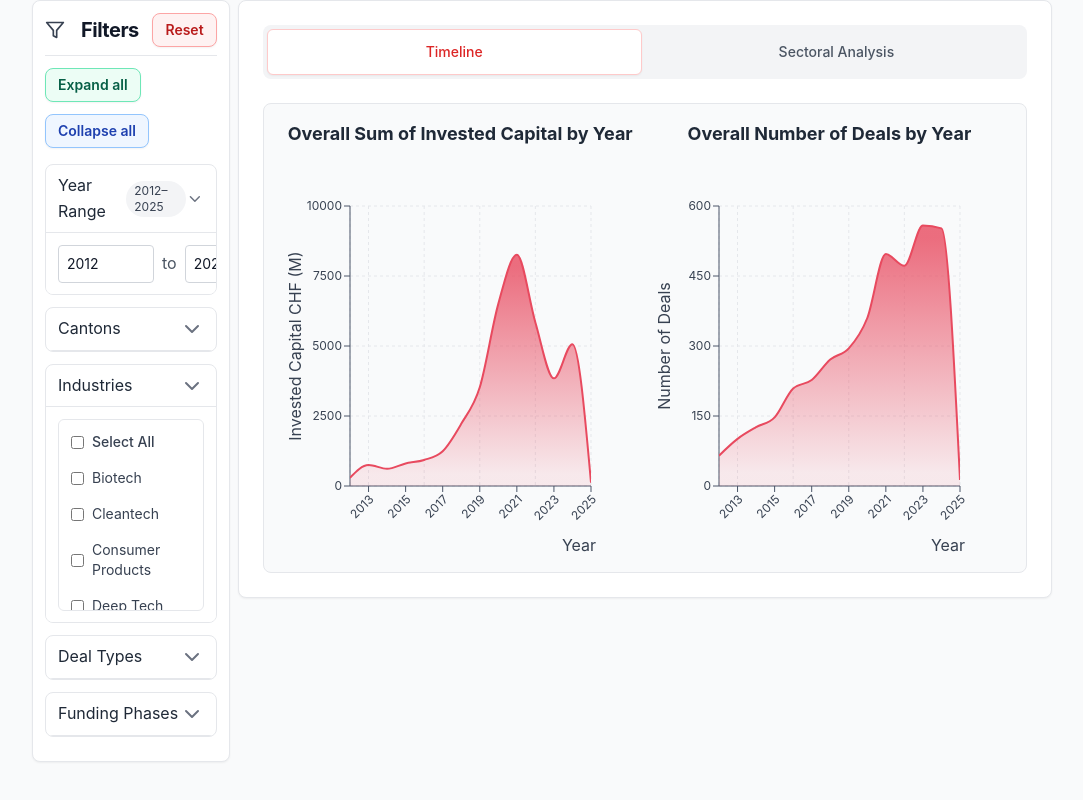
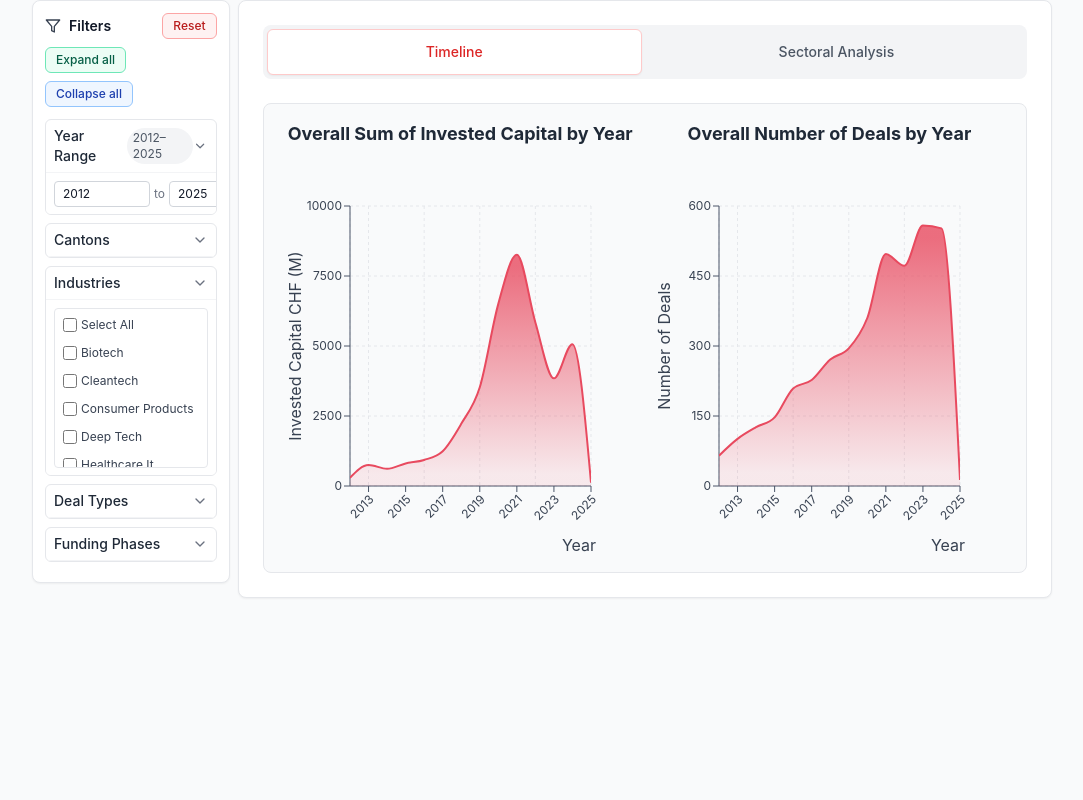
Before and after one commit to alionazherdetska/swiss-vc-dashboard, a React (Create React App) app: page / in a window 1280 px wide. Shown: the whole page, without its empty margins (98-1181 px from the left). Built offline with nearby package versions, Linux system fonts and the light colour scheme.

Commit message:
chnaged the sizes of the number inputs

```diff
--- a/src/components/filters/FilterPanel.js
+++ b/src/components/filters/FilterPanel.js
@@ -33,24 +33,24 @@ const Section = ({ id, title, countBadge, defaultOpen = false, children }) => {
   }, [open, children]);
 
   return (
-    <div className="mb-3 border border-gray-200 rounded-lg overflow-hidden bg-white">
+    <div className="mb-2 border border-gray-200 rounded-md overflow-hidden bg-white">
       <button
         type="button"
         onClick={() => setOpen((v) => !v)}
-        className="w-full flex items-center justify-between px-3 py-2 text-left"
+        className="w-full flex items-center justify-between px-2 py-1.5 text-left"
         aria-expanded={open}
         aria-controls={`${id}-content`}
       >
-        <div className="flex items-center gap-2">
-          <span className="filter-section-title font-normal text-gray-800">{title}</span>
+        <div className="flex items-center gap-1.5">
+          <span className="text-sm font-medium text-gray-800">{title}</span>
           {countBadge != null && (
-            <span className="text-xs px-2 py-0.5 rounded-full bg-gray-100 text-gray-700">
+            <span className="text-xs px-1.5 py-0.5 rounded-full bg-gray-100 text-gray-600">
               {countBadge}
             </span>
           )}
         </div>
         <ChevronDown
-          className={`filter-section-chevron text-gray-500 transition-transform ${open ? "rotate-180" : ""}`}
+          className={`h-4 w-4 text-gray-500 transition-transform ${open ? "rotate-180" : ""}`}
           aria-hidden="true"
         />
       </button>
@@ -62,15 +62,13 @@ const Section = ({ id, title, countBadge, defaultOpen = false, children }) => {
           maxHeight: maxH,
           transition: prefersReduced ? "none" : "max-height 180ms ease",
         }}
-        className="overflow-hidden border-t border-gray-200 bg-white"
+        className="overflow-hidden border-t border-gray-100 bg-white"
       >
-        <div className="p-3">{children}</div>
+        <div className="p-2">{children}</div>
       </div>
     </div>
   );
 };
-
-const DEFAULT_YEAR_RANGE = [2012, 2025];
 
 /* ---------- Main FilterPanel ---------- */
 const FilterPanel = ({
@@ -92,7 +90,6 @@ const FilterPanel = ({
   const selectAllLabel = (selected, total) =>
     selected === total && total > 0 ? "Deselect All" : "Select All";
 
-  // list of section ids (for expand/collapse all)
   const sectionIds = useMemo(() => {
     const base = ["year", "cantons", "industries"];
     if (companiesTab) base.splice(2, 0, "ceo");
@@ -116,31 +113,31 @@ const FilterPanel = ({
   return (
     <div
       key={remountKey}
-      className="rounded-lg shadow-sm p-3 sticky border bg-white border-gray-200"
+      className="rounded-lg shadow-sm p-3 sticky border bg-white border-gray-200 text-xs"
     >
-      <div className="flex justify-between items-center w-full mb-2">
+      <div className="flex justify-between items-center mb-2">
         <div className="flex items-center gap-2">
-          <Filter className="h-5 w-5 mr-2 text-gray-700" />
-          <h2 className="text-xl font-bold text-gray-900 tracking-tight">Filters</h2>
+          <Filter className="h-4 w-4 text-gray-700" />
+          <h2 className="text-sm font-semibold text-gray-900">Filters</h2>
         </div>
         <button
           onClick={resetFilters}
-          className="px-3 py-1.5 text-sm font-semibold rounded-lg border border-red-300 bg-red-50 text-red-700 shadow-sm hover:bg-red-100 focus:outline-none focus:ring-2 focus:ring-red-200 transition"
+          className="px-2.5 py-1 text-xs font-medium rounded-md border border-red-300 bg-red-50 text-red-700 hover:bg-red-100"
         >
           Reset
         </button>
       </div>
-      <div className="border-b border-gray-200 mb-3"></div>
-      <div className="flex flex-wrap items-center gap-3 mb-4">
+
+      <div className="flex flex-wrap items-center gap-2 mb-3">
         <button
           onClick={() => setAllSections(true)}
-          className="px-3 py-1.5 text-sm font-semibold rounded-lg border border-green-300 bg-green-50 text-green-800 shadow-sm hover:bg-green-100 focus:outline-none focus:ring-2 focus:ring-green-200 transition"
+          className="px-2.5 py-1 text-xs font-medium rounded-md border border-green-300 bg-green-50 text-green-800 hover:bg-green-100"
         >
           Expand all
         </button>
         <button
           onClick={() => setAllSections(false)}
-          className="px-3 py-1.5 text-sm font-semibold rounded-lg border border-blue-300 bg-blue-50 text-blue-800 shadow-sm hover:bg-blue-100 focus:outline-none focus:ring-2 focus:ring-blue-200 transition"
+          className="px-2.5 py-1 text-xs font-medium rounded-md border border-blue-300 bg-blue-50 text-blue-800 hover:bg-blue-100"
         >
           Collapse all
         </button>
@@ -153,7 +150,7 @@ const FilterPanel = ({
         defaultOpen
         countBadge={`${filters.yearRange[0]}–${filters.yearRange[1]}`}
       >
-        <div className="flex items-center gap-2">
+        <div className="flex items-center gap-1">
           <input
             type="number"
             min="2012"
@@ -161,16 +158,13 @@ const FilterPanel = ({
             value={filters.yearRange[0]}
             onChange={(e) =>
               updateFilter("yearRange", [
-                Math.min(
-                  parseInt(e.target.value || "0", 10),
-                  filters.yearRange[1] - 1
-                ),
+                Math.min(parseInt(e.target.value || "0"), filters.yearRange[1] - 1),
                 filters.yearRange[1],
               ])
             }
-            className="w-24 p-2 border rounded text-sm bg-white border-gray-300 text-gray-900"
+            className="w-24 px-2 py-1 text-xs border border-gray-300 rounded bg-white text-gray-900 leading-[1.5]"
           />
-          <span className="text-gray-600">to</span>
+          <span className="text-gray-500">to</span>
           <input
             type="number"
             min={filters.yearRange[0] + 1}
@@ -179,56 +173,45 @@ const FilterPanel = ({
             onChange={(e) =>
               updateFilter("yearRange", [
                 filters.yearRange[0],
-                Math.max(
-                  parseInt(e.target.value || "0", 10),
-                  filters.yearRange[0] + 1
-                ),
+                Math.max(parseInt(e.target.value || "0"), filters.yearRange[0] + 1),
               ])
             }
-            className="w-24 p-2 border rounded text-sm bg-white border-gray-300 text-gray-900"
+            className="w-24 px-2 py-1 text-xs border border-gray-300 rounded bg-white text-gray-900 leading-[1.5]"
           />
+
         </div>
       </Section>
 
       {/* Cantons */}
-      <Section
-        id="cantons"
-        title="Cantons"
-      >
-        <div className="space-y-2 max-h-48 overflow-y-auto p-2 border rounded-md border-gray-200">
-          <label className="flex items-center p-1 rounded font-medium cursor-pointer">
+      <Section id="cantons" title="Cantons">
+        <div className="space-y-1 max-h-40 overflow-y-auto p-1 border rounded border-gray-200 scrollbar-thin">
+          <label className="flex items-center gap-1 px-1 py-1.5 cursor-pointer">
             <input
               type="checkbox"
               checked={filters.cantons.length === OFFICIAL_CANTONS.length}
-              onChange={() => {
-                if (filters.cantons.length === OFFICIAL_CANTONS.length) {
-                  updateFilter("cantons", []);
-                } else {
+              onChange={() =>
                 updateFilter(
                   "cantons",
-                    OFFICIAL_CANTONS.map((c) => c.name)
-                  );
+                  filters.cantons.length === OFFICIAL_CANTONS.length
+                    ? []
+                    : OFFICIAL_CANTONS.map((c) => c.name)
+                )
               }
-              }}
-              className="mr-2 text-red-600 focus:ring-red-500"
+              className="w-3.5 h-3.5 text-red-600"
             />
-            <span className="text-sm text-gray-700">
+            <span className="text-xs text-gray-700">
               {selectAllLabel(filters.cantons.length, OFFICIAL_CANTONS.length)}
             </span>
           </label>
-
           {OFFICIAL_CANTONS.map((canton) => (
-            <label
-              key={canton.code}
-              className="flex items-center p-1 rounded cursor-pointer"
-            >
+            <label key={canton.code} className="flex items-center gap-1 px-1.5 py-1.5 cursor-pointer">
               <input
                 type="checkbox"
                 checked={filters.cantons.includes(canton.name)}
                 onChange={() => toggleArrayFilter("cantons", canton.name)}
-                className="mr-2 text-red-600 focus:ring-red-500"
+                className="w-3.5 h-3.5 text-red-600"
               />
-              <span className="text-sm text-gray-700">
+              <span className="text-xs text-gray-700">
                 {canton.name} ({canton.code})
               </span>
             </label>
@@ -236,40 +219,37 @@ const FilterPanel = ({
         </div>
       </Section>
 
-      {/* CEO Gender (companies only) */}
+      {/* CEO Gender */}
       {companiesTab && (
-        <Section
-          id="ceo"
-          title="CEO Gender"
-        >
-          <div className="space-y-2 p-2 border rounded-md border-gray-200">
-            <label className="flex items-center p-1 rounded font-medium cursor-pointer">
+        <Section id="ceo" title="CEO Gender">
+          <div className="space-y-1 p-1 border rounded border-gray-200">
+            <label className="flex items-center gap-1 px-1 py-1 cursor-pointer">
               <input
                 type="checkbox"
-                checked={(filters.ceoGenders?.length || 0) === ceoTotal && ceoTotal > 0}
-                onChange={() => {
-                  if ((filters.ceoGenders?.length || 0) === ceoTotal) {
-                    updateFilter("ceoGenders", []);
-                  } else {
-                    updateFilter("ceoGenders", filterOptions.ceoGenders || []);
+                checked={(filters.ceoGenders?.length || 0) === ceoTotal}
+                onChange={() =>
+                  updateFilter(
+                    "ceoGenders",
+                    (filters.ceoGenders?.length || 0) === ceoTotal
+                      ? []
+                      : filterOptions.ceoGenders
+                  )
                 }
-                }}
-                className="mr-2 text-red-600 focus:ring-red-500"
+                className="w-3.5 h-3.5 text-red-600"
               />
-              <span className="text-sm text-gray-700">
+              <span className="text-xs text-gray-700">
                 {selectAllLabel(filters.ceoGenders?.length || 0, ceoTotal)}
               </span>
             </label>
-
             {filterOptions.ceoGenders?.map((gender) => (
-              <label key={gender} className="flex items-center p-1 rounded cursor-pointer">
+              <label key={gender} className="flex items-center gap-1 px-1 py-1 cursor-pointer">
                 <input
                   type="checkbox"
                   checked={filters.ceoGenders?.includes(gender) || false}
                   onChange={() => toggleArrayFilter("ceoGenders", gender)}
-                  className="mr-2 text-red-600 focus:ring-red-500"
+                  className="w-3.5 h-3.5 text-red-600"
                 />
-                <span className="text-sm text-gray-700">{gender}</span>
+                <span className="text-xs text-gray-700">{gender}</span>
               </label>
             ))}
           </div>
@@ -277,121 +257,112 @@ const FilterPanel = ({
       )}
 
       {/* Industries */}
-      <Section
-        id="industries"
-        title="Industries"
-        defaultOpen
-      >
-        <div className="space-y-2 max-h-48 overflow-y-auto p-2 border rounded-md border-gray-200">
-          <label className="flex items-center p-1 rounded font-medium cursor-pointer">
+      <Section id="industries" title="Industries" defaultOpen>
+        <div className="space-y-1 max-h-40 overflow-y-auto p-1 border rounded border-gray-200 scrollbar-thin">
+          <label className="flex items-center gap-1 px-1 py-1 cursor-pointer">
             <input
               type="checkbox"
               checked={filters.industries.length === industriesTotal}
-              onChange={() => {
-                if (filters.industries.length === industriesTotal) {
-                  updateFilter("industries", []);
-                } else {
-                  updateFilter("industries", filterOptions.industries || []);
+              onChange={() =>
+                updateFilter(
+                  "industries",
+                  filters.industries.length === industriesTotal
+                    ? []
+                    : filterOptions.industries
+                )
               }
-              }}
-              className="mr-2 text-red-600 focus:ring-red-500"
+              className="w-3.5 h-3.5 text-red-600"
             />
-            <span className="text-sm text-gray-700">
+            <span className="text-xs text-gray-700">
               {selectAllLabel(filters.industries.length, industriesTotal)}
             </span>
           </label>
-
           {filterOptions.industries?.map((industry) => (
-            <label key={industry} className="flex items-center p-1 rounded cursor-pointer">
+            <label key={industry} className="flex items-center gap-1 px-1 py-1 cursor-pointer">
               <input
                 type="checkbox"
                 checked={filters.industries.includes(industry)}
                 onChange={() => toggleArrayFilter("industries", industry)}
-                className="mr-2 text-red-600 focus:ring-red-500"
+                className="w-3.5 h-3.5 text-red-600"
               />
-              <span className="text-sm text-gray-700">{industry}</span>
+              <span className="text-xs text-gray-700">{industry}</span>
             </label>
           ))}
         </div>
       </Section>
 
-      {/* Deals-only */}
+      {/* Deal Types */}
       {dealsTab && (
-        <>
-          <Section
-            id="dealtypes"
-            title="Deal Types"
-          >
-            <div className="space-y-2 max-h-36 overflow-y-auto p-2 border rounded-md border-gray-200">
-              <label className="flex items-center p-1 rounded font-medium cursor-pointer">
+        <Section id="dealtypes" title="Deal Types">
+          <div className="space-y-1 max-h-36 overflow-y-auto p-1 border rounded border-gray-200 scrollbar-thin">
+            <label className="flex items-center gap-1 px-1 py-1 cursor-pointer">
               <input
                 type="checkbox"
                 checked={filters.dealTypes.length === dealTypesTotal}
-                  onChange={() => {
-                    if (filters.dealTypes.length === dealTypesTotal) {
-                      updateFilter("dealTypes", []);
-                    } else {
-                      updateFilter("dealTypes", filterOptions.dealTypes || []);
+                onChange={() =>
+                  updateFilter(
+                    "dealTypes",
+                    filters.dealTypes.length === dealTypesTotal
+                      ? []
+                      : filterOptions.dealTypes
+                  )
                 }
-                  }}
-                  className="mr-2 text-red-600 focus:ring-red-500"
+                className="w-3.5 h-3.5 text-red-600"
               />
-                <span className="text-sm text-gray-700">
+              <span className="text-xs text-gray-700">
                 {selectAllLabel(filters.dealTypes.length, dealTypesTotal)}
               </span>
             </label>
-
             {filterOptions.dealTypes?.map((type) => (
-                <label key={type} className="flex items-center p-1 rounded cursor-pointer">
+              <label key={type} className="flex items-center gap-1 px-1 py-1 cursor-pointer">
                 <input
                   type="checkbox"
                   checked={filters.dealTypes.includes(type)}
                   onChange={() => toggleArrayFilter("dealTypes", type)}
-                    className="mr-2 text-red-600 focus:ring-red-500"
+                  className="w-3.5 h-3.5 text-red-600"
                 />
-                  <span className="text-sm text-gray-700">{type}</span>
+                <span className="text-xs text-gray-700">{type}</span>
               </label>
             ))}
           </div>
         </Section>
+      )}
 
-          <Section
-            id="phases"
-            title="Funding Phases"
-          >
-            <div className="space-y-2 max-h-36 overflow-y-auto p-2 border rounded-md border-gray-200">
-              <label className="flex items-center p-1 rounded font-medium cursor-pointer">
+      {/* Funding Phases */}
+      {dealsTab && (
+        <Section id="phases" title="Funding Phases">
+          <div className="space-y-1 max-h-36 overflow-y-auto p-1 border rounded border-gray-200 scrollbar-thin">
+            <label className="flex items-center gap-1 px-1 py-1 cursor-pointer">
               <input
                 type="checkbox"
                 checked={filters.phases.length === phasesTotal}
-                  onChange={() => {
-                    if (filters.phases.length === phasesTotal) {
-                      updateFilter("phases", []);
-                    } else {
-                      updateFilter("phases", filterOptions.phases || []);
+                onChange={() =>
+                  updateFilter(
+                    "phases",
+                    filters.phases.length === phasesTotal
+                      ? []
+                      : filterOptions.phases
+                  )
                 }
-                  }}
-                  className="mr-2 text-red-600 focus:ring-red-500"
+                className="w-3.5 h-3.5 text-red-600"
               />
-                <span className="text-sm text-gray-700">
+              <span className="text-xs text-gray-700">
                 {selectAllLabel(filters.phases.length, phasesTotal)}
               </span>
             </label>
-
             {filterOptions.phases?.map((phase) => (
-                <label key={phase} className="flex items-center p-1 rounded cursor-pointer">
+              <label key={phase} className="flex items-center gap-1 px-1 py-1 cursor-pointer">
                 <input
                   type="checkbox"
                   checked={filters.phases.includes(phase)}
                   onChange={() => toggleArrayFilter("phases", phase)}
-                    className="mr-2 text-red-600 focus:ring-red-500"
+                  className="w-3.5 h-3.5 text-red-600"
                 />
-                  <span className="text-sm text-gray-700">{phase}</span>
+                <span className="text-xs text-gray-700">{phase}</span>
               </label>
             ))}
           </div>
         </Section>
-        </>
       )}
     </div>
   );
```
Lines whose indentation alone changed are shown as unchanged.
